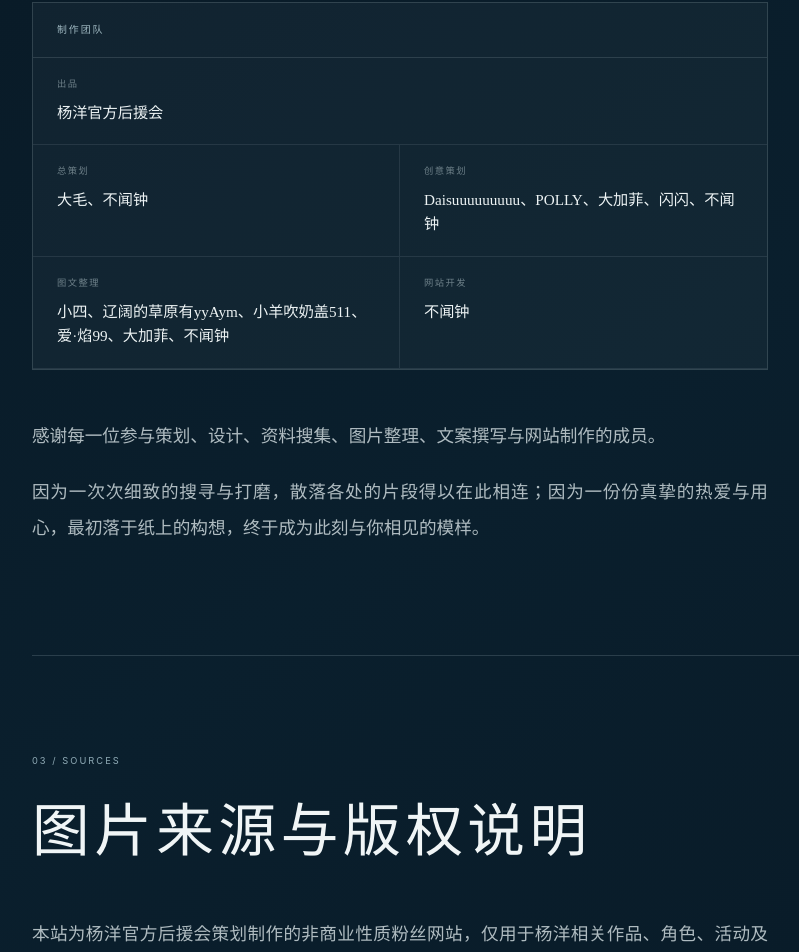
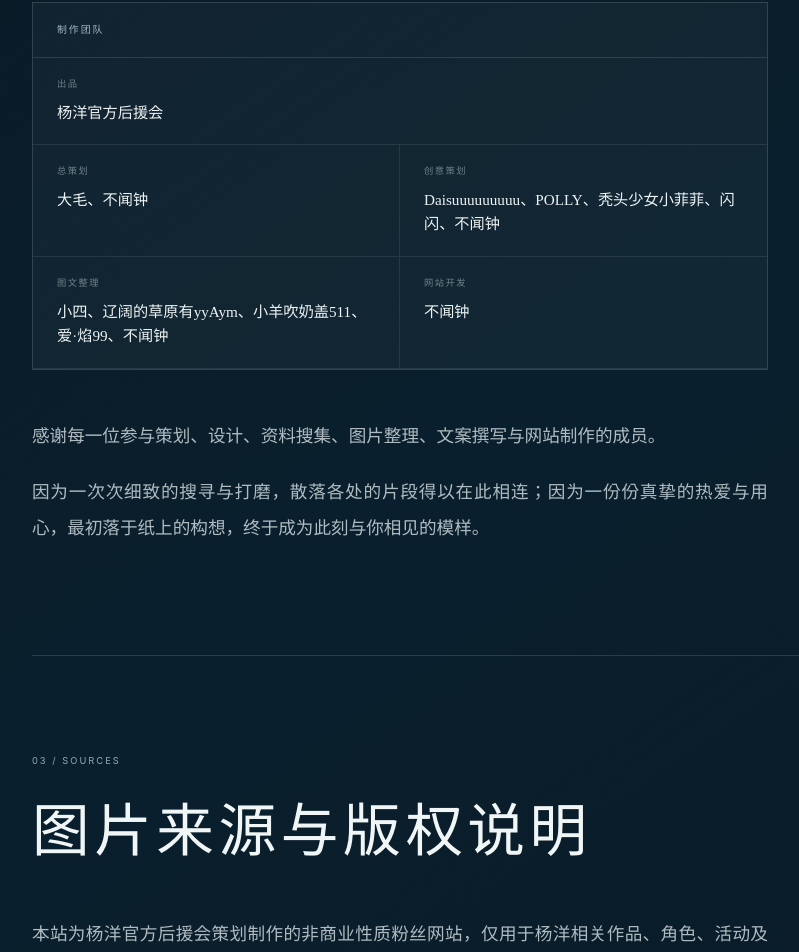
Before and after one commit to syhhhh99/the-Universe-of-YANG, a React (Vite) app: page /about in a window 1280 px wide. Shown: the part 1640-2592 px from the top of the page, without its empty margins (395-1194 px from the left). Built offline with nearby package versions, Linux system fonts and the light colour scheme.

Commit message:
content: revise planning team credits

```diff
--- a/src/pages/About/About.tsx
+++ b/src/pages/About/About.tsx
@@ -5,8 +5,8 @@ import './About.css';
 const team = [
   { role: '出品', name: '杨洋官方后援会' },
   { role: '总策划', name: '大毛、不闻钟' },
-  { role: '创意策划', name: 'Daisuuuuuuuuu、POLLY、大加菲、闪闪、不闻钟' },
-  { role: '图文整理', name: '小四、辽阔的草原有yyAym、小羊吹奶盖511、爱·焰99、大加菲、不闻钟' },
+  { role: '创意策划', name: 'Daisuuuuuuuuu、POLLY、秃头少女小菲菲、闪闪、不闻钟' },
+  { role: '图文整理', name: '小四、辽阔的草原有yyAym、小羊吹奶盖511、爱·焰99、不闻钟' },
   { role: '网站开发', name: '不闻钟' },
 ];
 
```
